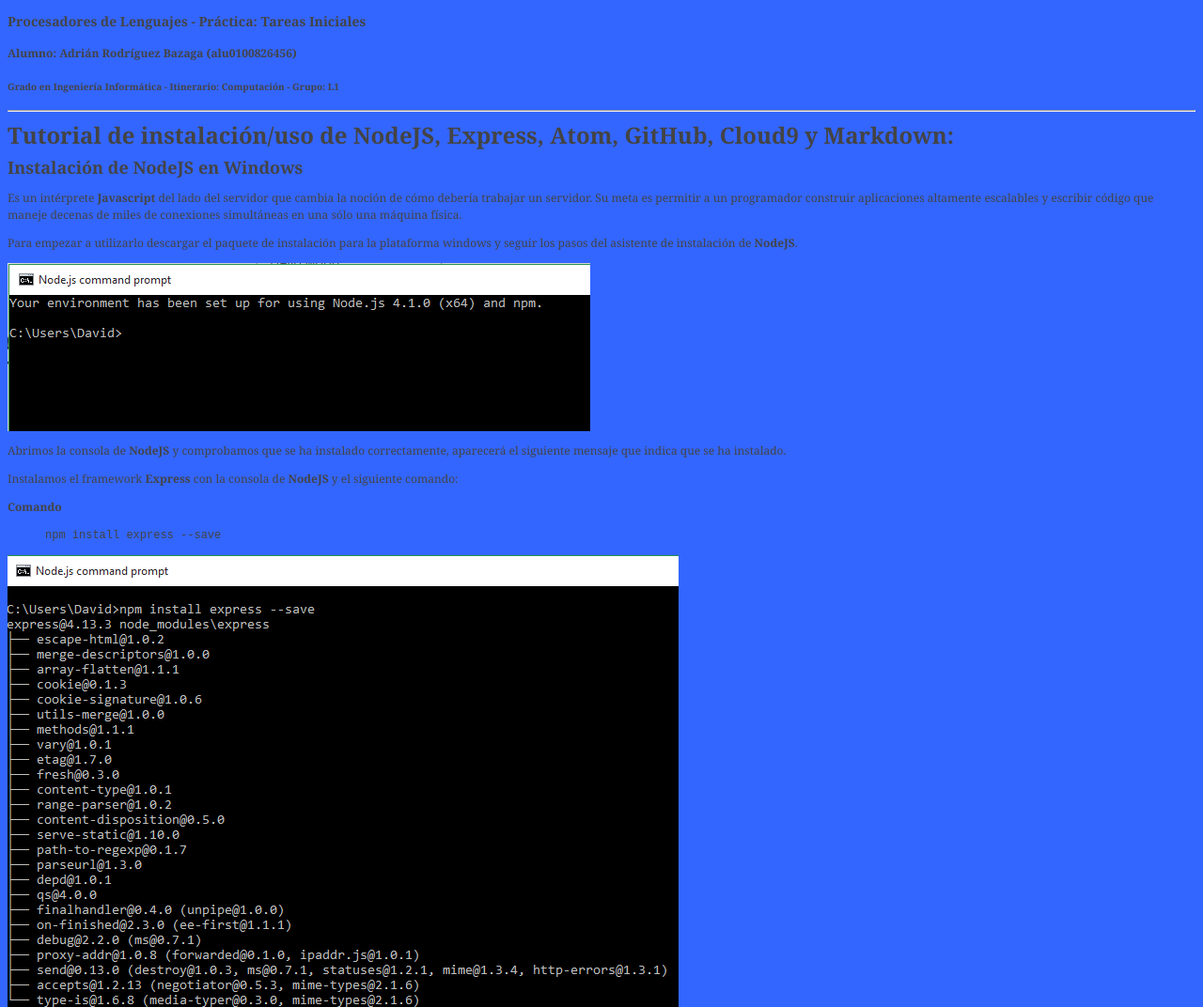
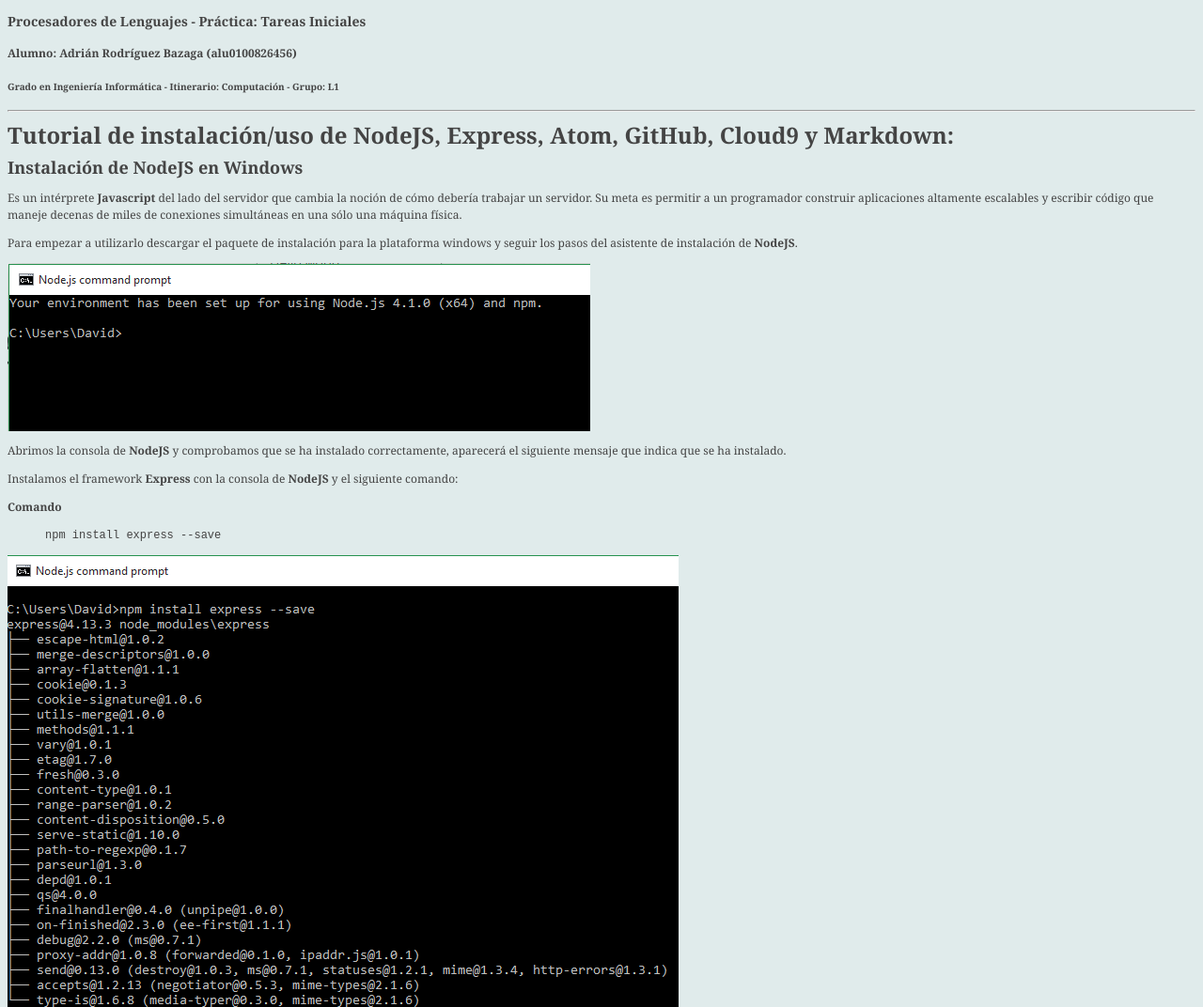
Before and after one commit to ULL-ESIT-GRADOII-PL/tareas-iniciales-AdrianBZG, a plain HTML site: page index.html in a window 1280 px wide. Shown: the top 1072 px of the page at 94% size. Drawn offline with Linux system fonts and the light colour scheme.

Commit message:
Probando CSS en Markdown incrustado en body

```diff
--- a/index.html
+++ b/index.html
@@ -14,7 +14,7 @@ color:#444;
 font-family:Georgia, Palatino, 'Palatino Linotype', Times, 'Times New Roman', serif;
 font-size:12px;
 line-height:1.5em;
-background:#3366ff;
+background:#e0ebeb;
 }
 </style>
 <div id="procesadores-de-lenguajes---práctica-tareas-iniciales" class="section level3">
```
